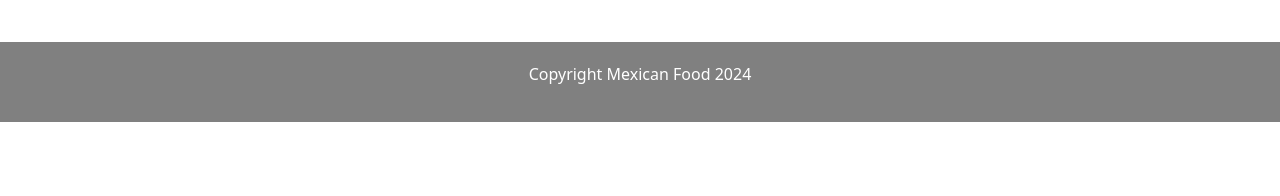
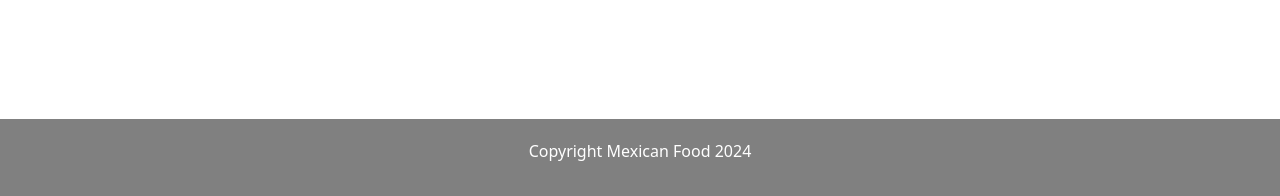
Before and after one commit to Martin-Rouault/Vite-Default, a React (Vite) app: page / in a window 1280 px wide. Shown: the part 601-797 px from the top of the page. Built offline with nearby package versions, Linux system fonts and the light colour scheme.

Commit message:
Created CartContext for better global state / Cleaning of App.jsx

```diff
--- a/src/App.jsx
+++ b/src/App.jsx
@@ -2,20 +2,12 @@ import "./style.scss";
 import Footer from "./components/Footer";
 import Header from "./components/Header";
 import Home from "./components/Home";
-import { useState } from "react";
 
 function App() {
-    const [cartCount, setCartCount] = useState(0);
-
-    function addToCart() {
-        setCartCount(cartCount + 1);
-    }
-
-    console.log(cartCount);
     return (
         <>
-            <Header cartCount={cartCount} />
-            <Home addToCart={addToCart} />
+            <Header />
+            <Home />
             <Footer />
         </>
     );
--- a/src/assets/style/footer.scss
+++ b/src/assets/style/footer.scss
@@ -2,6 +2,8 @@ footer {
     background-color: grey;
     color: white;
     text-align: center;
+    position: fixed;
+    bottom: 0;
     width: 100%;
     padding: 20px 0;
     margin-top: 20px;
--- a/src/components/Dish.jsx
+++ b/src/components/Dish.jsx
@@ -1,9 +1,14 @@
+import { useContext } from "react";
+import CartContext from "../context/CartContext";
+
 import "../assets/style/dish.scss";
 
 import { Badge, Button } from "react-bootstrap";
 import Card from "react-bootstrap/Card";
 
-export default function Dish({ name, prix, image, isNew, addToCart }) {
+export default function Dish({ name, prix, image, isNew }) {
+    const { addToCart } = useContext(CartContext);
+
     return (
         <Card>
             <Card.Img variant="top" src={image} className="dish-img" />
--- a/src/components/Header.jsx
+++ b/src/components/Header.jsx
@@ -1,3 +1,6 @@
+import { useContext } from "react";
+import CartContext from "../context/CartContext";
+
 import "../assets/style/header.scss";
 import logo from "../assets/img/logo.webp";
 
@@ -6,7 +9,9 @@ import Nav from "react-bootstrap/Nav";
 import Navbar from "react-bootstrap/Navbar";
 import { Button } from "react-bootstrap";
 
-export default function Header({ cartCount }) {
+export default function Header() {
+    const { cartCount } = useContext(CartContext);
+
     return (
         <header>
             <Navbar className="nav toggle" expand="md">
--- a/src/components/Home.jsx
+++ b/src/components/Home.jsx
@@ -5,7 +5,7 @@ import Dish from "./Dish";
 
 import { Button, Col, Container, Row } from "react-bootstrap";
 
-export default function Home({ addToCart }) {
+export default function Home() {
     const dishes = [
         {
             name: "Tacos",
@@ -67,7 +67,6 @@ export default function Home({ addToCart }) {
                                 prix={price}
                                 image={image}
                                 isNew={isNew}
-                                addToCart={addToCart}
                             />
                         </Col>
                     ))}
--- /dev/null
+++ b/src/context/CartContext.jsx
@@ -0,0 +1,21 @@
+import { createContext, useState } from "react";
+
+const CartContext = createContext();
+
+export const CartContextProvider = ({ children }) => {
+    const [cartCount, setCartCount] = useState(0);
+
+    function addToCart() {
+        setCartCount(cartCount + 1);
+    }
+
+    const context = { cartCount, addToCart };
+
+    return (
+        <CartContext.Provider value={context}>
+            {children}
+        </CartContext.Provider>
+    );
+};
+
+export default CartContext;
--- a/src/main.jsx
+++ b/src/main.jsx
@@ -4,8 +4,12 @@ import "./style.scss";
 import App from "./App.jsx";
 import "bootstrap/dist/css/bootstrap.min.css";
 
+import { CartContextProvider } from "./context/CartContext.jsx";
+
 createRoot(document.getElementById("root")).render(
     <StrictMode>
-        <App />
+        <CartContextProvider>
+            <App />
+        </CartContextProvider>
     </StrictMode>
 );
```
